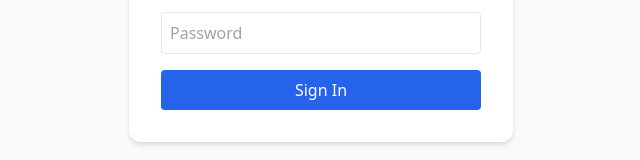
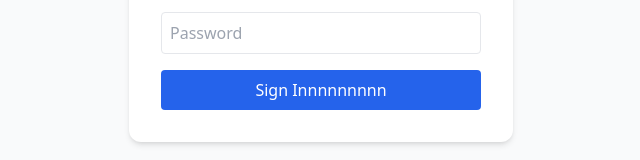
Before and after one commit to AliSaker1999/Recipe, a React (Create React App) app: page /login in a window 1280 px wide. Shown: the part 392-552 px from the top of the page, without its empty margins (319-959 px from the left). Built offline with nearby package versions, Linux system fonts and the light colour scheme.

Commit message:
test deployment

```diff
--- a/src/pages/Login.tsx
+++ b/src/pages/Login.tsx
@@ -56,7 +56,7 @@ const Login = () => {
           type="submit"
           className="w-full bg-blue-600 text-white p-2 rounded hover:bg-blue-700"
         >
-          Sign In
+          Sign Innnnnnnnn
         </button>
       </form>
     </div>
```
